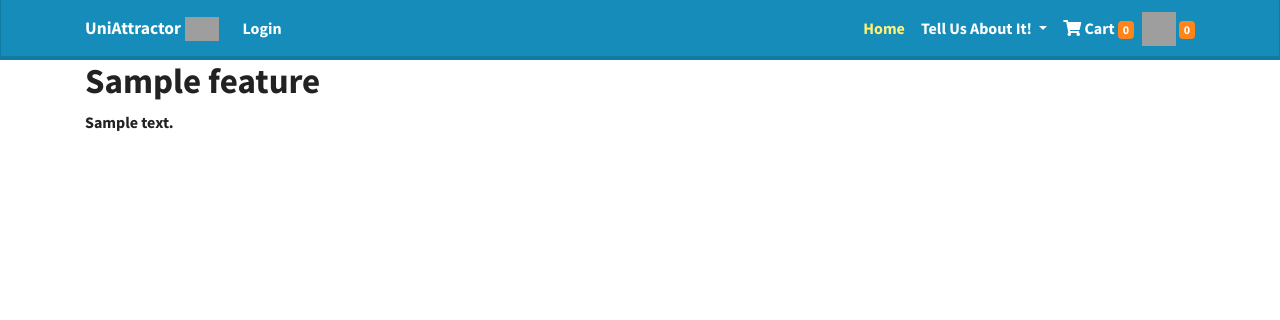
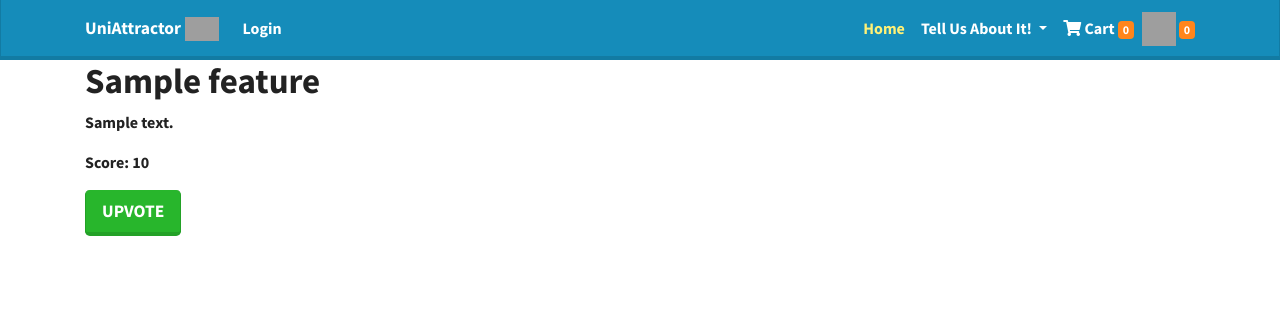
Before and after one commit to Code-Institute-Submissions/milestone5, a Django app: a page that uses issues/templates/featuredetail.html in a window 1280 px wide. Shown: the top 320 px of the page. Run offline with Django 3.2, Linux system fonts and the light colour scheme; tables that the repository leaves empty hold one stand-in row (values such as "Sample post"); some libraries are stand-ins or nearby versions; grey boxes are pictures that could not be loaded.

Commit message:
Added upvote functionality for features, including deduction of one token

```diff
--- a/issues/templates/featuredetail.html
+++ b/issues/templates/featuredetail.html
@@ -15,6 +15,10 @@
     <div class="row">
       <div class="col-sm-12">
         <p>{{ feature.description }}</p>
+
+        <p>Score: {{ feature.score }}</p>
+
+        <a href="{% url 'upvote_feature' feature.id %}" class="btn btn-lg btn-success">Upvote</a>
       </div>
     </div>
   </div>
--- a/issues/urls.py
+++ b/issues/urls.py
@@ -1,6 +1,6 @@
 from django.conf.urls import url, include
 from pages.views import issue_tracker
-from .views import all_bugs, all_features, bug_detail, feature_detail, report_bug, suggest_feature, upvote_bug
+from .views import all_bugs, all_features, bug_detail, feature_detail, report_bug, suggest_feature, upvote_bug, upvote_feature
 
 urlpatterns = [
   url(r'^$', issue_tracker, name='tracker_home'),
@@ -13,4 +13,5 @@ urlpatterns = [
   url(r'^all_features$', all_features, name='all_features'),
   url(r'^feature/(?P<pk>\d+)/$', feature_detail, name='feature_detail'),
   url(r'^suggest-feature$', suggest_feature, name='suggest_feature'),
+  url(r'^upvote_feature/(?P<pk>\d+)/$', upvote_feature, name='upvote_feature'),
 ]
--- a/issues/views.py
+++ b/issues/views.py
@@ -2,6 +2,7 @@ from django.shortcuts import render, redirect, reverse, get_object_or_404
 from django.contrib.auth.decorators import login_required
 from django.utils import timezone
 from .models import Bug, Feature
+from accounts.models import Token
 from .forms import ReportBugForm, SuggestFeatureForm
 
 
@@ -13,12 +14,14 @@ def bug_detail(request, pk):
   bug = get_object_or_404(Bug, pk=pk)
   return render(request, "bugdetail.html", {'bug': bug})
 
+
 @login_required
 def upvote_bug(request, pk):
   bug = get_object_or_404(Bug, pk=pk)
   bug.score += 1
   bug.save()
   return redirect(bug_detail, bug.pk)
+
 
 @login_required
 def report_bug(request):
@@ -45,6 +48,22 @@ def feature_detail(request, pk):
   feature= get_object_or_404(Feature, pk=pk)
   return render(request, "featuredetail.html", {'feature': feature})
 
+
+@login_required
+def upvote_feature(request, pk):
+  feature = get_object_or_404(Feature, pk=pk)
+  if Token.objects.filter(user=request.user).exists():
+    tokens = get_object_or_404(Token, user=request.user)
+
+    if tokens.amount > 0:
+      feature.score += 1
+      feature.save()
+
+      tokens.amount -= 1
+      tokens.save()
+  return redirect(feature_detail, feature.pk)
+
+
 @login_required
 def suggest_feature(request):
   if request.method == "POST":
```
